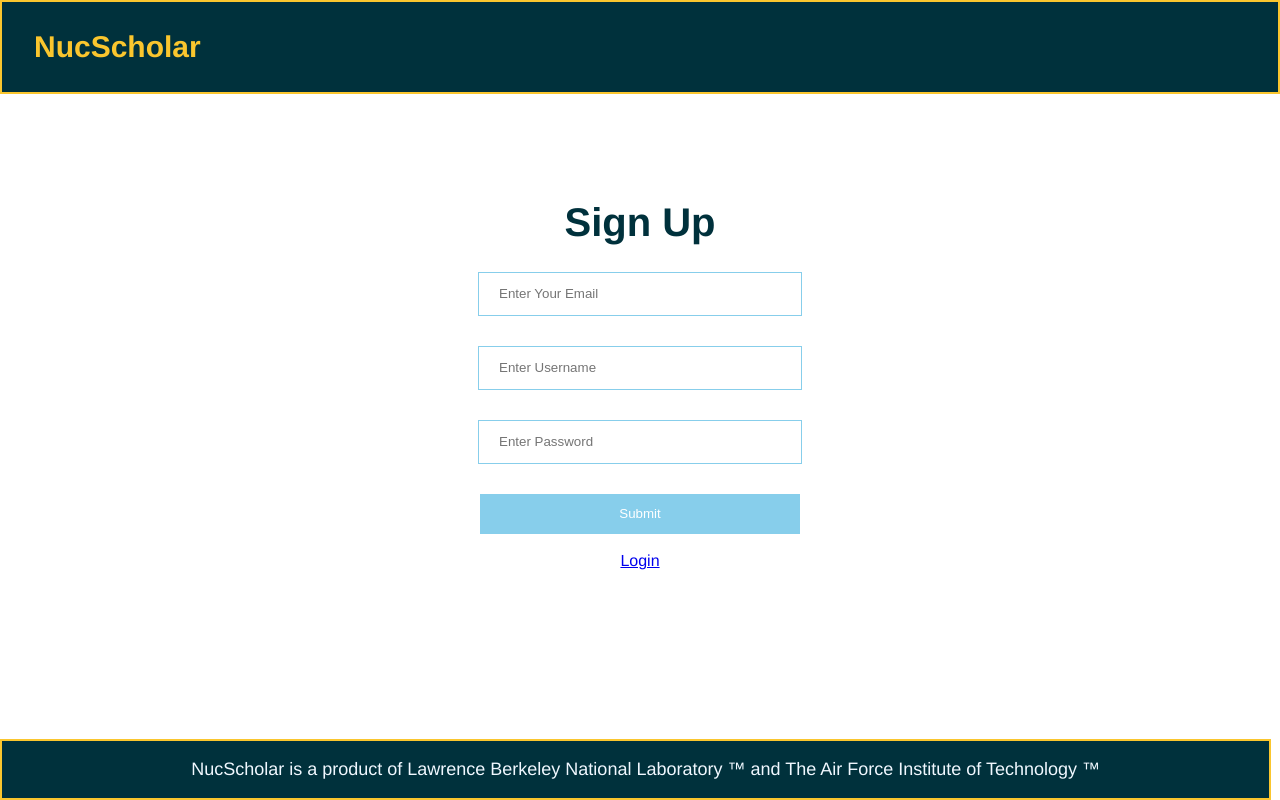
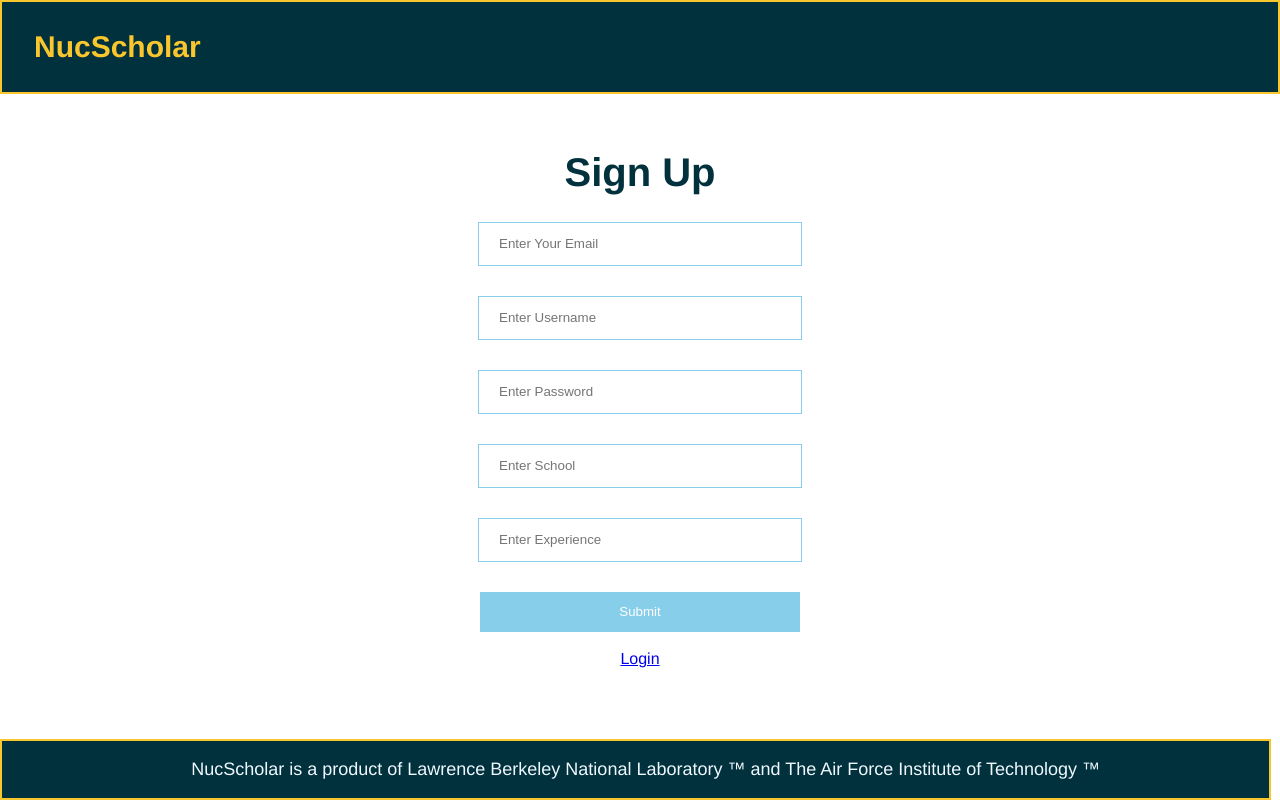
Before and after one commit to dward118/NL-Website, a Vue app: page /sign-up in a window 1280 px wide. Built offline with nearby package versions, Linux system fonts and the light colour scheme.

Commit message:
School & Experience

```diff
--- a/src/components/SignUp.vue
+++ b/src/components/SignUp.vue
@@ -3,11 +3,14 @@
     <MenuBarLimited />
 
 
-    <h1 style="font-size:40px; color: #00313c; margin-top: 200px;">Sign Up</h1>
+    <h1 style="font-size:40px; color: #00313c; margin-top: 150px;">Sign Up</h1>
     <div class="field">
-      <input type="email" v-model="email" placeholder="Enter Your Email" id="email" name="email" required>
+      <input type="email" v-model="email" placeholder="Enter Your Email" id="email" name="email" required />
       <input type="text" v-model="username" placeholder="Enter Username" id="username" name="username" required />
       <input type="password"  v-model="password"  placeholder="Enter Password" id="password" name="password" required />
+      <input type="text"  v-model="school"  placeholder="Enter School" id="school" name="school" required />
+      <input type="experience"  v-model="experience"  placeholder="Enter Experience" id="experience" name="experience" required />
+
       <button type="submit" v-on:click="signUp" >Submit</button>
       <br />
       <br />
```
